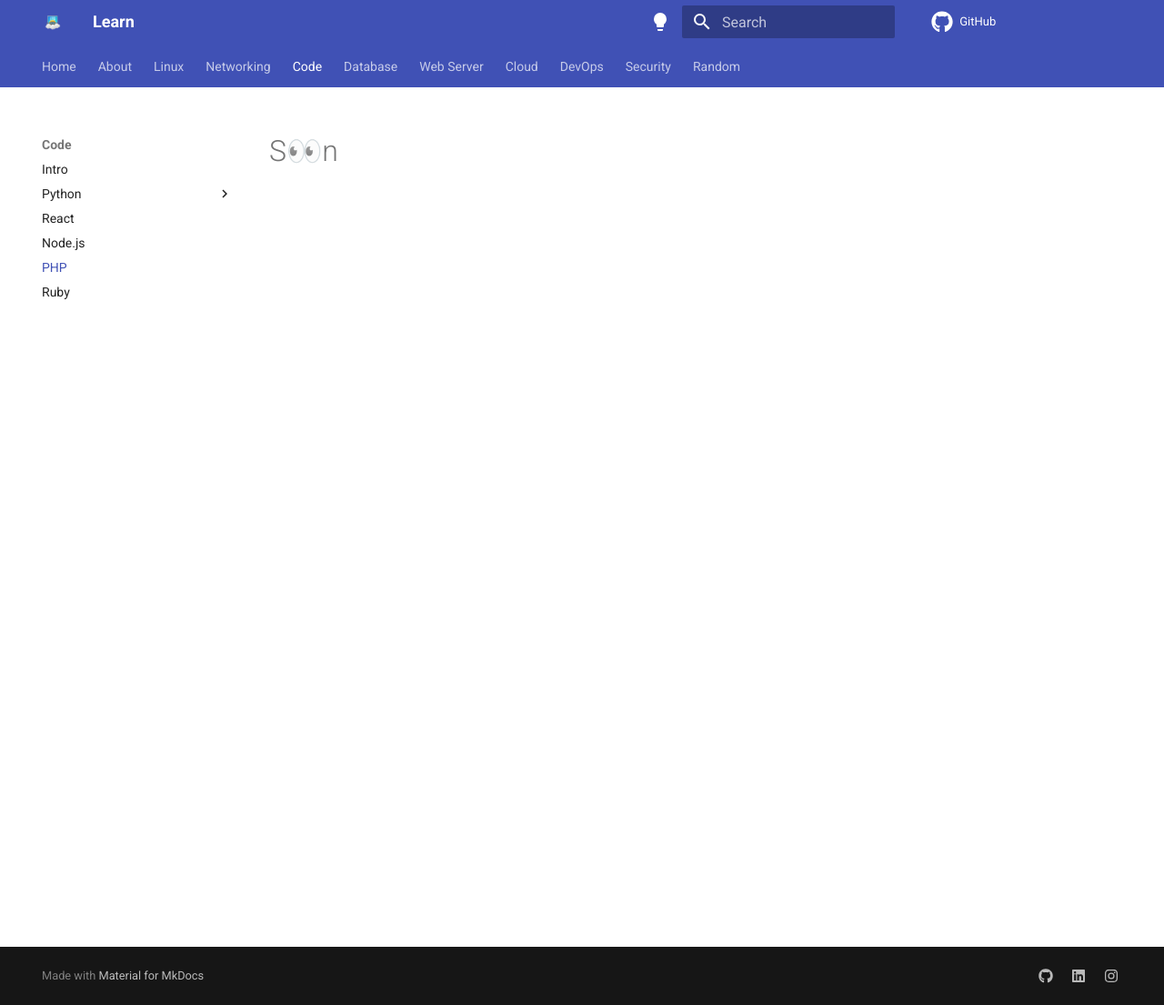
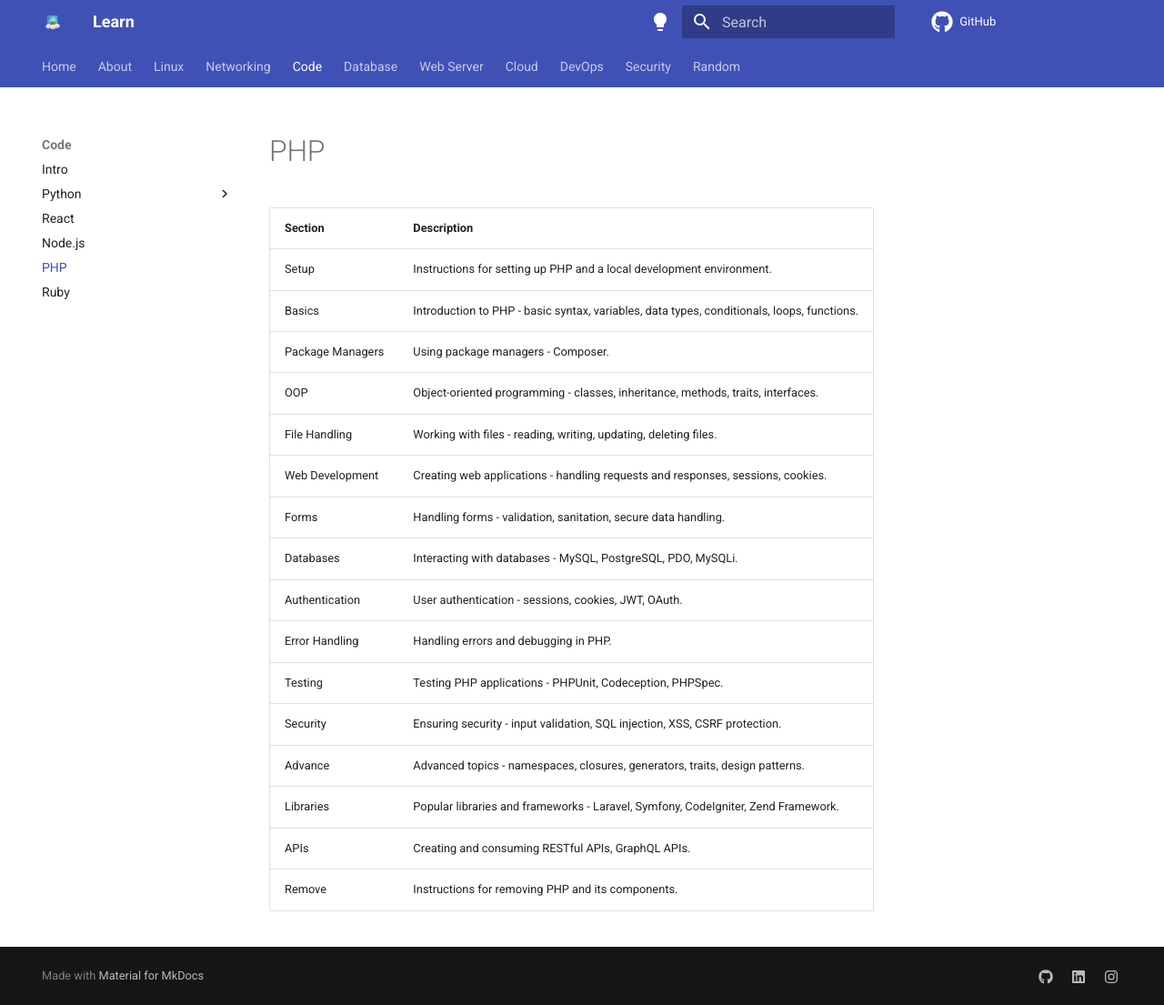
Before and after one commit to Vasanthabalaji01/Learn, an MkDocs documentation site: the page built from docs/code/php/php.md, in a window 1280 px wide and 1105 px high. Shown: the whole window at 91% size. Built offline with MkDocs 1.6.1 and Material for MkDocs 9.7.7, drawn with Linux system fonts in a browser that asks for light colours; comment, search, counter and statistics services are not loaded.

Commit message:
Update php.md
php index content

```diff
--- a/docs/code/php/php.md
+++ b/docs/code/php/php.md
@@ -1 +1,18 @@
-# S👀n
+| Section           | Description                                                                   |
+|-------------------|-------------------------------------------------------------------------------|
+| Setup             | Instructions for setting up PHP and a local development environment.          |
+| Basics            | Introduction to PHP - basic syntax, variables, data types, conditionals, loops, functions. |
+| Package Managers  | Using package managers - Composer.                                            |
+| OOP               | Object-oriented programming - classes, inheritance, methods, traits, interfaces. |
+| File Handling     | Working with files - reading, writing, updating, deleting files.              |
+| Web Development   | Creating web applications - handling requests and responses, sessions, cookies.|
+| Forms             | Handling forms - validation, sanitation, secure data handling.                |
+| Databases         | Interacting with databases - MySQL, PostgreSQL, PDO, MySQLi.                  |
+| Authentication    | User authentication - sessions, cookies, JWT, OAuth.                          |
+| Error Handling    | Handling errors and debugging in PHP.                                         |
+| Testing           | Testing PHP applications - PHPUnit, Codeception, PHPSpec.                     |
+| Security          | Ensuring security - input validation, SQL injection, XSS, CSRF protection.    |
+| Advance           | Advanced topics - namespaces, closures, generators, traits, design patterns.  |
+| Libraries         | Popular libraries and frameworks - Laravel, Symfony, CodeIgniter, Zend Framework.|
+| APIs              | Creating and consuming RESTful APIs, GraphQL APIs.                            |
+| Remove            | Instructions for removing PHP and its components.                             |
```
